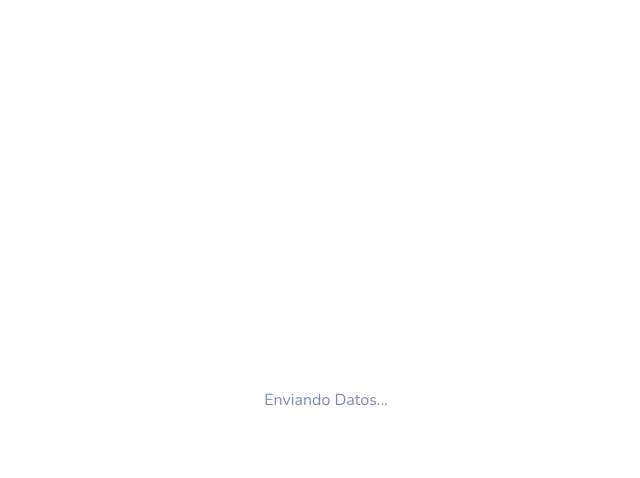
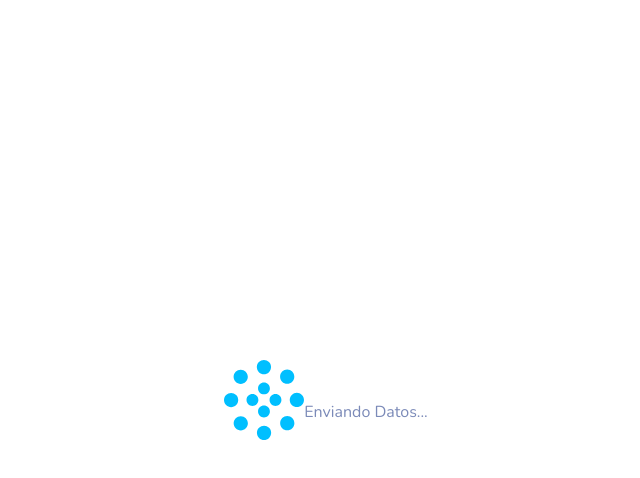
Before and after one commit to JosejCruz/Interfaz-Registro, a React (Vite) app: page / in a window 1280 px wide. Both pictures are taken after a click on the button "Guardar". Shown: the top 478 px of the page, without its empty margins (314-954 px from the left). Built offline with nearby package versions, Linux system fonts and the light colour scheme.

Commit message:
Prueba V1.03
Prueba con efecto react-loader-spinner

```diff
--- a/package.json
+++ b/package.json
@@ -11,7 +11,8 @@
   "dependencies": {
     "react": "^18.2.0",
     "react-dom": "^18.2.0",
-    "react-ion-icon": "^4.0.0"
+    "react-ion-icon": "^4.0.0",
+    "react-loader-spinner": "^5.1.7-beta.1"
   },
   "devDependencies": {
     "@types/react": "^18.0.15",
--- /dev/null
+++ b/src/views/EfectoEspera.jsx
@@ -0,0 +1,12 @@
+import { Circles } from  'react-loader-spinner'
+
+
+export default function Espera(){
+    return(
+        <div style={{"position":"fixed","top":"0px","left":"0px","width":"100%","height":"100%","backgroundColor":"white","display":"flex","justifyContent":"center","alignItems":"center"}}>
+            <Circles color="#00BFFF" height={80} width={80}/>
+            <br />
+            Enviando Datos...
+        </div>
+    );
+}
--- a/src/views/Registro.jsx
+++ b/src/views/Registro.jsx
@@ -3,6 +3,7 @@
 
 import { useState } from "react";
 import PantallaEspera from "./PantallaEspera";
+import EfectoEspera from "./EfectoEspera";
 
 export default function RegitroPaciente(){
     const [Estado, SetEstado] = useState(false);
@@ -88,7 +89,7 @@ export default function RegitroPaciente(){
                 </div>
             </div>
         </div>
-        {Estado&&<PantallaEspera/>}
+        {Estado&&<EfectoEspera/>}
         </>
     );
 }
```
Also changed, not shown: 1 other file (tests, documents, lock files or other folders).
